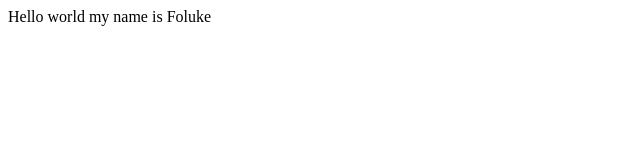
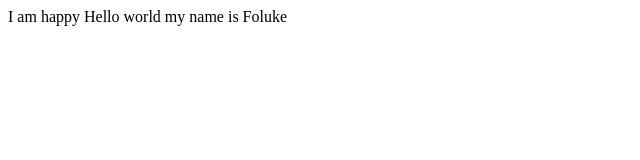
Before and after one commit to folu123/folu123.github.io, a plain HTML site: page index.html in a window 1280 px wide. Shown: the whole page, without its empty margins (0-640 px from the left). Drawn offline with Linux system fonts and the light colour scheme.

Commit message:
Update index.html

```diff
--- a/index.html
+++ b/index.html
@@ -3,6 +3,7 @@
 
 
 <body>
+I am happy
 Hello world my name is Foluke
 </body>
 
```
